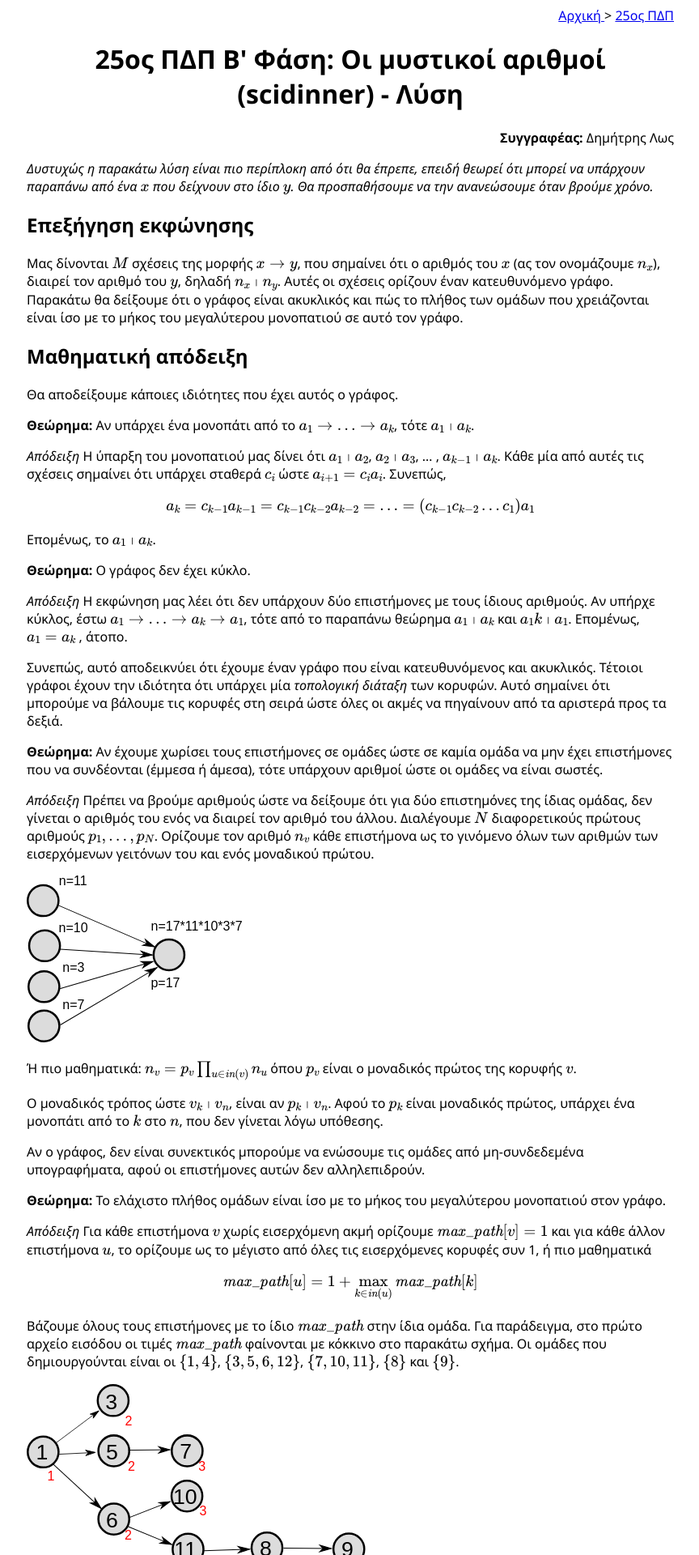
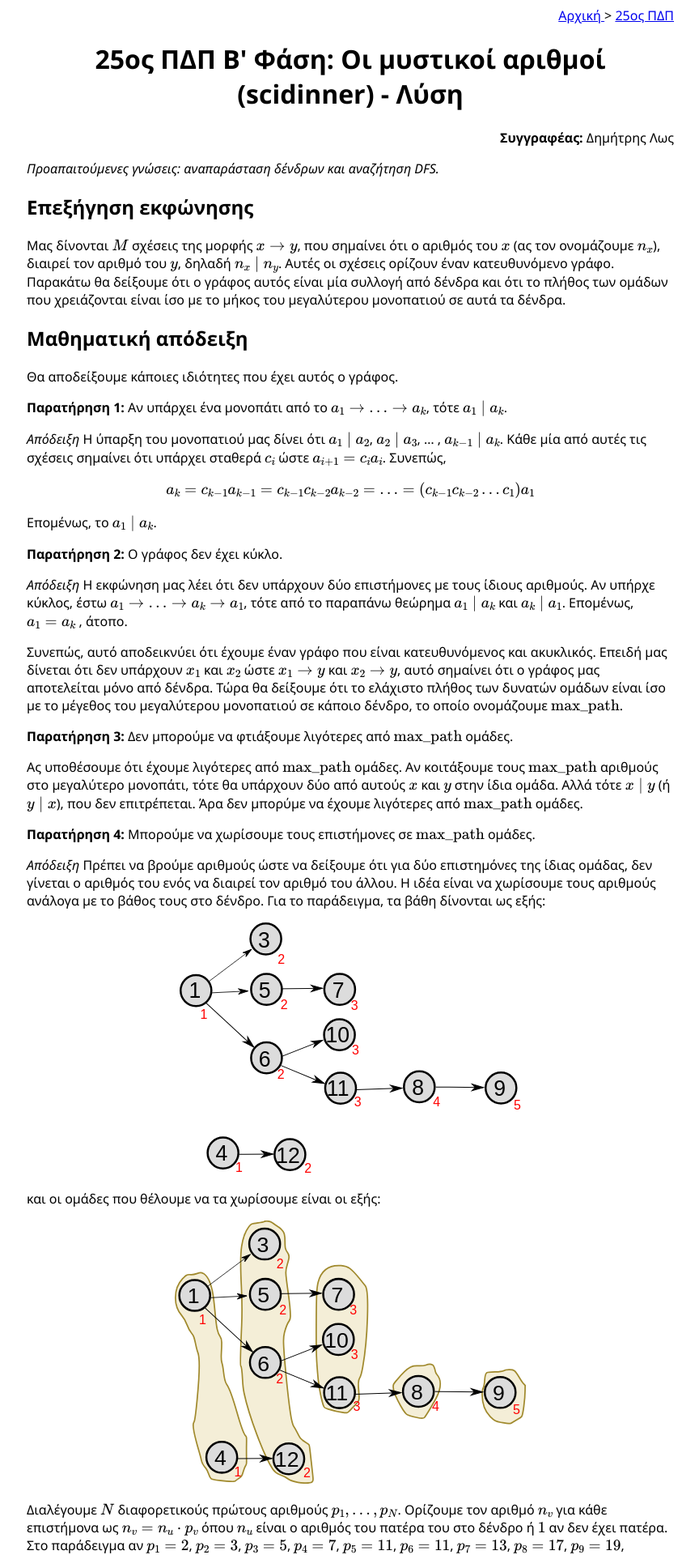
Before and after one commit to pdp-archive/pdp-archive.github.io, a Jekyll site: the page built from contests/_25-PDP/blyk-scidinner-solution.md, in a window 1280 px wide. Shown: the top 1920 px of the page at 81% size, without its empty margins (207-1071 px from the left). Built offline with Jekyll 4.4.1, drawn with Linux system fonts in a browser that asks for light colours; formulas are drawn with MathJax 3; some of the changed text lies outside the part shown.

Commit message:
Corrections to scidinner solution

```diff
--- a/contests/_25-PDP/blyk-scidinner-solution.md
+++ b/contests/_25-PDP/blyk-scidinner-solution.md
@@ -3,74 +3,70 @@ layout: solution
 codename: scidinner
 ---
 
-*Δυστυχώς η παρακάτω λύση είναι πιο περίπλοκη από ότι θα έπρεπε, επειδή θεωρεί ότι μπορεί να υπάρχουν παραπάνω από ένα $$x$$ που δείχνουν στο ίδιο $$y$$. Θα προσπαθήσουμε να την ανανεώσουμε όταν βρούμε χρόνο.*
+*Προαπαιτούμενες γνώσεις: αναπαράσταση δένδρων και αναζήτηση DFS.*
 
 ## Επεξήγηση εκφώνησης
-Μας δίνονται $$Μ$$ σχέσεις της μορφής $$x \to y$$, που σημαίνει ότι ο αριθμός του $$x$$ (ας τον ονομάζουμε $$n_x$$), διαιρεί τον αριθμό του $$y$$, δηλαδή $$n_x \shortmid n_y$$. Αυτές οι σχέσεις ορίζουν έναν κατευθυνόμενο γράφο. Παρακάτω θα δείξουμε ότι ο γράφος είναι ακυκλικός και πώς το πλήθος των ομάδων που χρειάζονται είναι ίσο με το μήκος του μεγαλύτερου μονοπατιού σε αυτό τον γράφο.
+
+Μας δίνονται $$M$$ σχέσεις της μορφής $$x \to y$$, που σημαίνει ότι ο αριθμός του $$x$$ (ας τον ονομάζουμε $$n_x$$), διαιρεί τον αριθμό του $$y$$, δηλαδή $$n_x \mid n_y$$. Αυτές οι σχέσεις ορίζουν έναν κατευθυνόμενο γράφο. Παρακάτω θα δείξουμε ότι ο γράφος αυτός είναι μία συλλογή από δένδρα και ότι το πλήθος των ομάδων που χρειάζονται είναι ίσο με το μήκος του μεγαλύτερου μονοπατιού σε αυτά τα δένδρα.
 
 
 ## Μαθηματική απόδειξη
+
 Θα αποδείξουμε κάποιες ιδιότητες που έχει αυτός ο γράφος.
 
-**Θεώρημα:** Αν υπάρχει ένα μονοπάτι από το $$a_1 \to \ldots \to a_k$$, τότε $$a_1 \shortmid a_k$$.
+**Παρατήρηση 1:** Αν υπάρχει ένα μονοπάτι από το $$a_1 \to \ldots \to a_k$$, τότε $$a_1 \mid a_k$$.
 
-*Απόδειξη* Η ύπαρξη του μονοπατιού μας δίνει ότι $$a_1 \shortmid a_2$$, $$a_2 \shortmid a_3$$, ... , $$a_{k-1} \shortmid a_k$$. Κάθε μία από αυτές τις σχέσεις σημαίνει ότι υπάρχει σταθερά $$c_i$$ ώστε $$a_{i+1} = c_i a_{i}$$. Συνεπώς,
+*Απόδειξη* Η ύπαρξη του μονοπατιού μας δίνει ότι $$a_1 \mid a_2$$, $$a_2 \mid a_3$$, ... , $$a_{k-1} \mid a_k$$. Κάθε μία από αυτές τις σχέσεις σημαίνει ότι υπάρχει σταθερά $$c_i$$ ώστε $$a_{i+1} = c_i a_{i}$$. Συνεπώς,
 
 $$a_k = c_{k-1} a_{k-1} = c_{k-1} c_{k-2} a_{k-2} = \ldots = (c_{k-1} c_{k-2} \ldots c_1) a_1$$
 
-Επομένως, το $$a_1 \shortmid a_k$$.
+Επομένως, το $$a_1 \mid a_k$$.
 
-**Θεώρημα:** Ο γράφος δεν έχει κύκλο.
+**Παρατήρηση 2:** Ο γράφος δεν έχει κύκλο.
 
-*Απόδειξη* Η εκφώνηση μας λέει ότι δεν υπάρχουν δύο επιστήμονες με τους ίδιους αριθμούς. Αν υπήρχε κύκλος, έστω $$a_1 \to \ldots \to a_k \to a_1$$, τότε από το παραπάνω θεώρημα $$a_1 \shortmid a_k$$ και $$a_1k \shortmid a_1$$. Επομένως, $$a_1 = a_k$$ , άτοπο.
+*Απόδειξη* Η εκφώνηση μας λέει ότι δεν υπάρχουν δύο επιστήμονες με τους ίδιους αριθμούς. Αν υπήρχε κύκλος, έστω $$a_1 \to \ldots \to a_k \to a_1$$, τότε από το παραπάνω θεώρημα $$a_1 \mid a_k$$ και $$a_k \mid a_1$$. Επομένως, $$a_1 = a_k$$ , άτοπο.
 
-Συνεπώς, αυτό αποδεικνύει ότι έχουμε έναν γράφο που είναι κατευθυνόμενος και ακυκλικός. Τέτοιοι γράφοι έχουν την ιδιότητα ότι υπάρχει μία *τοπολογική διάταξη* των κορυφών. Αυτό σημαίνει ότι μπορούμε να βάλουμε τις κορυφές στη σειρά ώστε όλες οι ακμές να πηγαίνουν από τα αριστερά προς τα δεξιά.
+Συνεπώς, αυτό αποδεικνύει ότι έχουμε έναν γράφο που είναι κατευθυνόμενος και ακυκλικός. Επειδή μας δίνεται ότι δεν υπάρχουν $$x_1$$ και $$x_2$$ ώστε $$x_1 \to y$$ και $$x_2 \to y$$, αυτό σημαίνει ότι ο γράφος μας αποτελείται μόνο από δένδρα. Τώρα θα δείξουμε ότι το ελάχιστο πλήθος των δυνατών ομάδων είναι ίσο με το μέγεθος του μεγαλύτερου μονοπατιού σε κάποιο δένδρο, το οποίο ονομάζουμε $$\mathrm{max\_path}$$.
 
+**Παρατήρηση 3:** Δεν μπορούμε να φτιάξουμε λιγότερες από $$\mathrm{max\_path}$$ ομάδες.
 
-**Θεώρημα:** Αν έχουμε χωρίσει τους επιστήμονες σε ομάδες ώστε σε καμία ομάδα να μην έχει επιστήμονες που να συνδέονται (έμμεσα ή άμεσα), τότε υπάρχουν αριθμοί ώστε οι ομάδες να είναι σωστές.
+Ας υποθέσουμε ότι έχουμε λιγότερες από $$\mathrm{max\_path}$$ ομάδες. Αν κοιτάξουμε τους $$\mathrm{max\_path}$$ αριθμούς στο μεγαλύτερο μονοπάτι, τότε θα υπάρχουν δύο από αυτούς $$x$$ και $$y$$ στην ίδια ομάδα. Αλλά τότε $$x \mid y$$ (ή $$y \mid x$$), που δεν επιτρέπεται. Άρα δεν μπορύμε να έχουμε λιγότερες από $$\mathrm{max\_path}$$ ομάδες.
 
-*Απόδειξη* Πρέπει να βρούμε αριθμούς ώστε να δείξουμε ότι για δύο επιστημόνες της ίδιας ομάδας, δεν γίνεται ο αριθμός του ενός να διαιρεί τον αριθμό του άλλου. Διαλέγουμε $$N$$ διαφορετικούς πρώτους αριθμούς $$p_1, \ldots, p_N$$. Ορίζουμε τον αριθμό $$n_v$$ κάθε επιστήμονα ως το γινόμενο όλων των αριθμών των εισερχόμενων γειτόνων του και ενός μοναδικού πρώτου.
+**Παρατήρηση 4:** Μπορούμε να χωρίσουμε τους επιστήμονες σε $$\mathrm{max\_path}$$ ομάδες.
 
-![ValueCalculationExample](/assets/25-pdp-scidinner-value-graph.svg)
+*Απόδειξη* Πρέπει να βρούμε αριθμούς ώστε να δείξουμε ότι για δύο επιστημόνες της ίδιας ομάδας, δεν γίνεται ο αριθμός του ενός να διαιρεί τον αριθμό του άλλου. Η ιδέα είναι να χωρίσουμε τους αριθμούς ανάλογα με το βάθος τους στο δένδρο. Για το παράδειγμα, τα βάθη δίνονται ως εξής:
 
-Ή πιο μαθηματικά:
-$$n_v = p_v \prod_{u \in \mathit{in}(v)} n_u$$
-όπου $$p_v$$ είναι ο μοναδικός πρώτος της κορυφής $$v$$.
+{: .center_image}
+![Το βάθος για κάθε κόμβο στο δένδρο του παραδείγματος](/assets/25-pdp-scidinner-depth-graph.svg)
 
-O μοναδικός τρόπος ώστε $$v_k \shortmid v_n$$, είναι αν $$p_k \shortmid v_n$$. Αφού το $$p_k$$ είναι μοναδικός πρώτος, υπάρχει ένα μονοπάτι από το $$k$$ στο $$n$$, που δεν γίνεται λόγω υπόθεσης.
+και οι ομάδες που θέλουμε να τα χωρίσουμε είναι οι εξής:
+
+{: .center_image}
+![Ένας τρόπος να χωρίσουμε τους κόμβους του παραδείγματος σε ομάδες](/assets/25-pdp-scidinner-groups-graph.svg)
+
+Διαλέγουμε $$N$$ διαφορετικούς πρώτους αριθμούς $$p_1, \ldots, p_N$$. Ορίζουμε τον αριθμό $$n_v$$ για κάθε επιστήμονα ως $$n_v = n_u \cdot p_v$$ όπου $$n_u$$ είναι ο αριθμός του πατέρα του στο δένδρο ή $$1$$ αν δεν έχει πατέρα. Στο παράδειγμα αν $$p_1 = 2$$, $$p_2 = 3$$, $$p_3 = 5$$, $$p_4 = 7$$, $$p_5 = 11$$, $$p_6 = 11$$, $$p_7 = 13$$, $$p_8 = 17$$, $$p_9 = 19$$, $$p_{10} = 23$$, $$p_{11} = 29$$, $$p_{12} = 31$$, τότε τα $$n_v$$ δίνονται στο παρακάτω διάγραμμα:
+
+{: .center_image}
+![Πιθανές τιμές για τους αριθμούς των επιστημόνων στο παράδειγμα](/assets/25-pdp-scidinner-value-tree.svg)
+
+Τώρα πρέπει να ελέγξουμε ότι για δύο μέλη της ίδιας ομάδας, πχ το $$k$$ και $$\ell$$, τότε $$v_k \nmid v_{\ell}$$. O μοναδικός τρόπος ώστε $$v_k \mid v_{\ell}$$, είναι αν $$p_k \mid v_{\ell}$$. Αφού το $$p_k$$ είναι μοναδικός πρώτος, για να διαιρεί το $$v_{\ell}$$ σημαίνει ότι υπάρχει ένα μονοπάτι από το $$k$$ στο $$\ell$$, που δεν γίνεται αφού το $$k$$ και $$\ell$$ είναι στο ίδιο βάθος του δένδρου.
 
 Αν ο γράφος, δεν είναι συνεκτικός μπορούμε να ενώσουμε τις ομάδες από μη-συνδεδεμένα υπογραφήματα, αφού οι επιστήμονες αυτών δεν αλληλεπιδρούν.
 
-**Θεώρημα:** Το ελάχιστο πλήθος ομάδων είναι ίσο με το μήκος του μεγαλύτερου μονοπατιού στον γράφο.
+## Υλοποίηση
 
-*Απόδειξη* Για κάθε επιστήμονα $$v$$ χωρίς εισερχόμενη ακμή ορίζουμε $$\mathit{max\_path}[v] = 1$$ και για κάθε άλλον επιστήμονα $$u$$, το ορίζουμε ως το μέγιστο από όλες τις εισερχόμενες κορυφές συν 1, ή πιο μαθηματικά
+Επομένως, το πρόβλημα ανάγεται στο να βρούμε το μέγιστο μονοπάτι σε μερικά δένδρα. Αυτό μπορούμε να το κάνουμε με χρήση DFS, είτε αναδρομικά είτε γραμμικά. Ο γραμμικός τρόπος έχει το πλεονέκτημα ότι χρησιμοποιεί μικρότερη στοίβα κλήσεων (διαφορά τεσσάρων testcases στον διαγωνισμό). Μπορούμε να βρούμε την ρίζα ενός δένδρου ως τον κόμβο που δεν έχει καμία εισερχόμενη ακμή και επομένος να ξεινήσουμε την DFS από εκεί.
 
-$$\mathit{max\_path}[u] = 1 + \max_{k \in \mathit{in}(u)} \mathit{max\_path}[k]$$
-
-Βάζουμε όλους τους επιστήμονες με το ίδιο $$\mathit{max\_path}$$ στην ίδια ομάδα. Για παράδειγμα, στο πρώτο αρχείο εισόδου οι τιμές $$\mathit{max\_path}$$ φαίνονται με κόκκινο στο παρακάτω σχήμα. Οι ομάδες που δημιουργούνται είναι οι $$\lbrace 1, 4 \rbrace$$, $$\lbrace 3, 5, 6, 12 \rbrace$$, $$\lbrace 7, 10, 11 \rbrace$$, $$\lbrace 8 \rbrace$$ και $$\lbrace 9 \rbrace$$.
-
-![MaxPathExample](/assets/25-pdp-scidinner-depth-graph.svg)
-
-Θα δείξουμε ότι δύο επιστήμονες της ίδιας ομάδας δεν γίνεται να συνδέονται. Από το παραπάνω θεώρημα αυτό σημαίνει ότι οι ομάδες είναι καλές.
-
-Έστω ότι υπάρχει μονοπάτι που συνδέει $$u \to a_1 \to \ldots \to a_m \to v$$ που ανήκουν στην ίδια ομάδα. Τότε,
-
-$$\mathit{max\_path}[v] \geq \mathit{max\_path}[u] + m + 1 \implies \mathit{max\_path}[v] > \mathit{max\_path}[u]$$
-
-που σημαίνει ότι δεν είναι στην ίδια ομάδα (άτοπο).
-
-Αυτό είναι το ελάχιστο πλήθος συνόλων, καθώς αν θεωρήσουμε το μακρύτερο μονοπάτι $$a_1 \to \ldots \to a_m$$, τότε κανένας επιστήμονας δεν μπορεί να τοποθετηθεί στο ίδιο σύνολο (γιατί θα υπήρχε μονοπάτι μεταξύ αυτών, που δεν επιτρέπεται από το παραπάνω θεώρημα).
-
-
-## Υλοποίηση
-Υπάρχουν δύο κλασικοί τρόποι υλοποίησης της εύρεσης τοπολογικής διάταξης: αναδρομικά και γραμμικά. Ο γραμμικός τρόπος έχει το πλεονέκτημα ότι χρησιμοποιεί μικρότερη στοίβα κλήσεων (διαφορά ενός testcase στον διαγωνισμό).
-
-Όταν βρούμε την τοπολογική διάταξη, υπολογίζουμε το $$\mathit{max\_path}[u]$$ για κάθε κορυφή $$u$$ με τον παραπάνω τύπο και με την τοπολογική σειρά, καθώς όταν επεξεργαστούμε μία κορυφή θα έχουμε ήδη επεξεργαστεί όλες τις κορυφές με εισερχόμενες ακμές.
+Σε κάθε περίπτωση θεωρούμε ότι έχουμε βρει το μήκος $$m$$ του μονοπατιού έως τον κόμβο $$u$$ και μετά το μήκος του μονοπατιού για κάθε παιδί $$v$$ του $$u$$, είναι $$m + 1$$. Βρίσκουμε το μεγαλύτερο μήκος και αυτό είναι η απάντηση. Είτε αναδρομικά είτε γραμμικά το υλοποίησουμε ο χρόνος εύρεσης του μεγαλύτερου μονοπατιού θέλει $$\mathcal{O}(N + M)$$ χρόνο και $$\mathcal{O}(N)$$ μνήμη.
 
 ### Αναδρομική υλοποίηση
 
-{% include code.md solution_name='scidinner_complicated_recursive.cc' %}
+{% include code.md solution_name='scidinner_efficient_recursive.cc' %}
 
 ### Γραμμική υλοποίηση
 
-{% include code.md solution_name='scidinner_complicated_iterative.cc' %}
+Η γραμμική υλοποίηση χρησιμοποιεί την δομή δεδομένων stack και με αυτό τον τρόπο αποφεύγει να δημιουργηθεί μία μεγαλή στοίβα κλήσεων όπως γίνεται με την `dfs()`.
+
+{% include code.md solution_name='scidinner_efficient_iterative.cc' %}
+
+**Σημείωση:** Μπορείτε να δείτε μία πιο δύσκολη παραλλαγή του προβλήματος [εδώ](blyk-scidinner-hard-solution), όπου δεν ισχύει η συνθήκη ότι δεν υπάρχουν δύο $$x_1$$ και $$x_2$$ ώστε $$x_1 \to y$$ και $$x_2 \to y$$.
--- a/css/main.scss
+++ b/css/main.scss
@@ -18,6 +18,10 @@ body {
 
 .table_with_monospace_font td {
   font-family: "Courier New"
+}
+
+.center_image {
+  text-align: center;
 }
 
 /* Space between competitions and contributors footer in home+summary pages. */
```
Also changed, not shown: _includes/source_code/code/25-PDP/scidinner/TASK (+18 -0 lines), contests/_25-PDP/blyk-scidinner-hard-solution.md (added, +78 -0 lines), assets/25-pdp-scidinner-groups-graph.svg (added), assets/25-pdp-scidinner-value-tree.svg (added), 4 other files.
